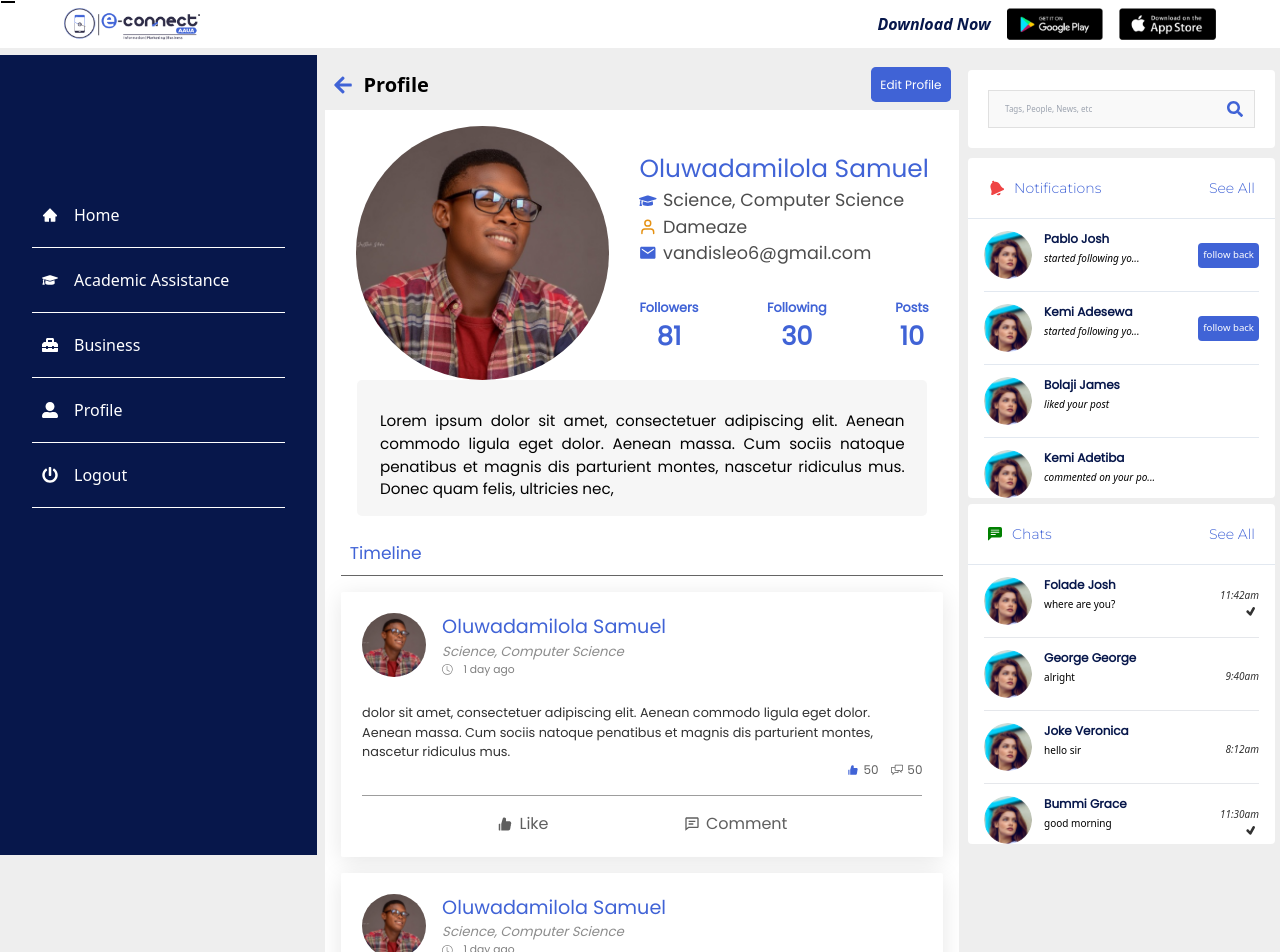
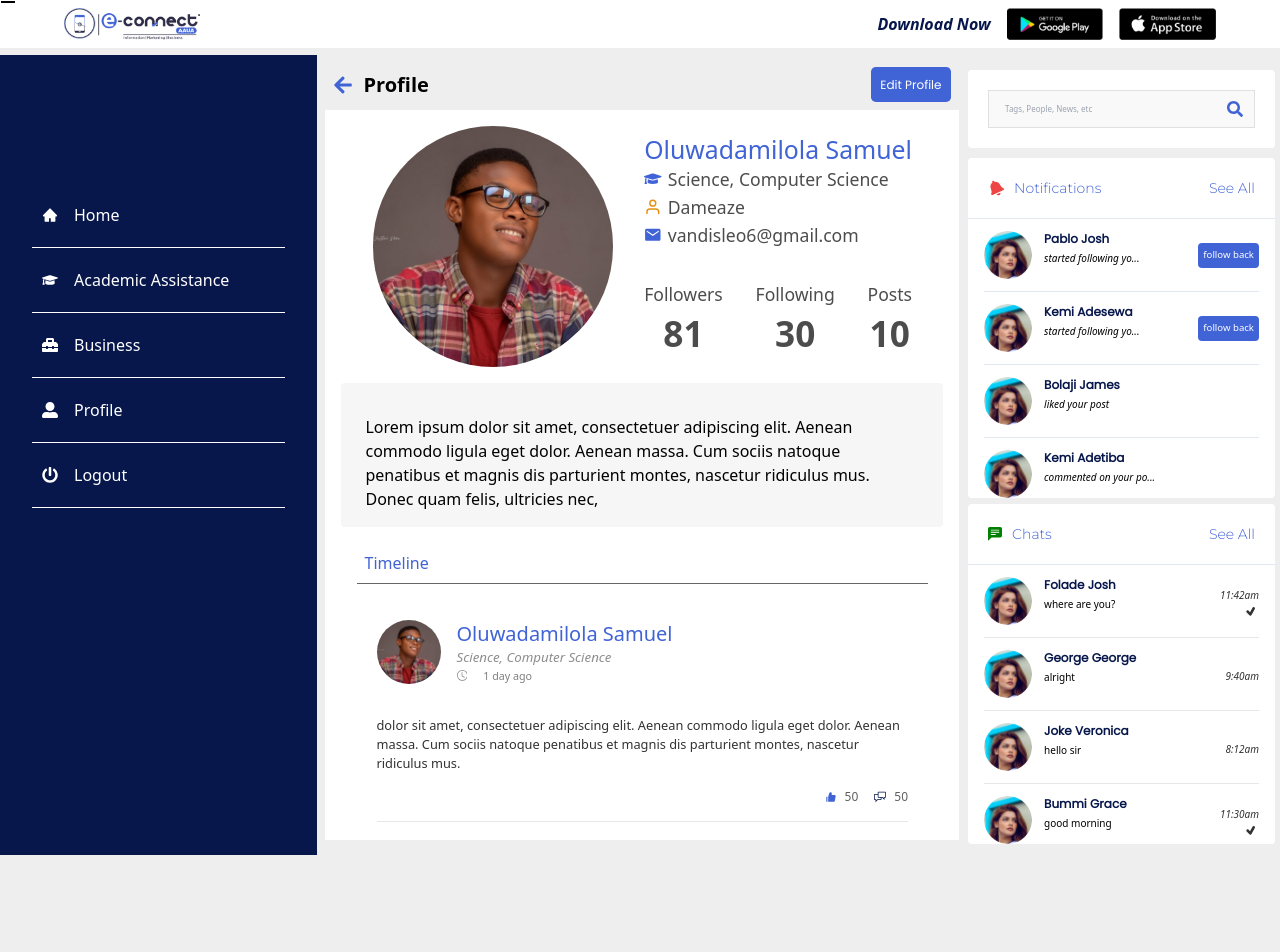
Before and after one commit to deralph/econnect-new, a React (Create React App) app: page /profile in a window 1280 px wide. Shown: the top 952 px of the page. After the commit the page ends 855 px from the top, so only its background shows below. Built offline with nearby package versions, Linux system fonts and the light colour scheme.

Commit message:
changing native css to tailwind

```diff
--- a/src/components/chat/Chat.js
+++ b/src/components/chat/Chat.js
@@ -10,10 +10,10 @@ import Profile from "../newsFeed/middle/profile/Profile";
 
 const Chat = ({ profile, non }) => {
   return (
-    <section className={style.section}>
+    <section className="auto relative bg-[#eee]">
       <AppNav />{" "}
       <div
-        className={styles.chat}
+        className="flex justify-between bg-[#eee] h-screen mt-14"
         // style={{ display: "flex", paddingTop: "55px" }}
       >
         <SideNav chat />
--- a/src/components/context/Context.js
+++ /dev/null
@@ -1,16 +0,0 @@
-import React, { createContext, useContext, useState } from "react";
-
-const appProvider = createContext();
-const [sidebar, setSidebar] = useState(true);
-
-const Context = ({ children }) => {
-  return (
-    <appProvider.Provider value={{ sidebar, setSidebar }}>
-      {children}
-    </appProvider.Provider>
-  );
-};
-
-export const useGlobal = () => useContext(appProvider);
-
-export default Context;
--- a/src/components/landingpage-signin/Landingpage.js
+++ b/src/components/landingpage-signin/Landingpage.js
@@ -6,14 +6,18 @@ const Landingpage = () => {
   return (
     <section className={styles.section}>
       <LandingNav />
-      <article className={styles.container}>
-        <article className={styles.article}>
-          <p className={styles.info}>
-            Latest Updates and Information on <span>campus</span>
+      <article className="flex justify-between items-center pt-[5%] px-[10%] ">
+        <article>
+          <p className="text-secondary text-[2em] text-left w-80 leading-[50px] ">
+            Latest Updates and Information on{" "}
+            <span className="uppercase block font-bold text-[1.8]">campus</span>
           </p>
-          <div className={styles.download}>
-            <p>download now</p>
-            <div className={styles["download-images"]}>
+          <div className="mt-8">
+            <p className="text-[#1e1e1e] text-sm font-medium capitalize">
+              download now
+            </p>
+            {/* <div className={styles["download-images"]}> */}
+            <div className="w-72 flex justify-between">
               <img src="GooglePlayStore.png" alt="google play" />
               <img src="/Appstore.png" alt="app store" />
             </div>
@@ -22,7 +26,7 @@ const Landingpage = () => {
         <img
           src="/landingpagephone.png"
           alt="landing page phone"
-          className={styles.phone}
+          className="h-[90vh] w-[30vw]"
         />
       </article>
     </section>
--- a/src/components/newsFeed/middle/profile/Profile.js
+++ b/src/components/newsFeed/middle/profile/Profile.js
@@ -14,77 +14,96 @@ const Profile = ({ pro, friendsProfile, chat }) => {
   ];
 
   return (
-    <section className={chat ? `${style1.chatSection}` : `center`}>
+    // <section className={chat ? `${style1.chatSection}` : `center`}>
+    <section
+      className={
+        chat
+          ? `h-[calc(100%-1.5em)] basis-2/5 mt-3 mb-2 ml-2 mr-[2px] bg-white rounded overflow-scroll shadow-[0px_l4px_21.px_rgba(0, 0, 0, 0.13)]`
+          : `center`
+      }
+    >
       {!friendsProfile ||
         (!chat && <BackArrow heading={"Profile"} option={option} />)}
       {pro && <BackArrow heading={"Profile"} option={option} />}
       <section
-        className={
-          friendsProfile
-            ? `${styles.profile} ${styles.extra}`
-            : `${styles.profile}`
-        }
+        className={`  h-[calc(100vh-70px)] overflow-scroll bg-white relative p-4 ${
+          friendsProfile && "mt-4"
+        }`}
       >
         {friendsProfile || (chat && <BackArrow />)}
         <article
-          className={
-            chat
-              ? `${styles.mainInfo} ${styles.mainInfo1}`
-              : `${styles.mainInfo}`
-          }
+          className={` flex justify-evenly items-center ${chat && "p-4"}`}
         >
-          <img src="/profilePics.png" alt="profile pics" />
+          <img
+            src="/profilePics.png"
+            alt="profile pics"
+            className="w-2/5 rounded-[50%]"
+          />
           <div className={styles.userInfo}>
-            <h1>Oluwadamilola Samuel</h1>
-            <p>
+            <h1 className="font-medium text-2xl text-primary">
+              Oluwadamilola Samuel
+            </h1>
+            <p className="flex items-center font-medium text-lg text-[rgba(0,0,0,0.7)]">
               <FaGraduationCap
                 style={{ color: "#4063D6", marginRight: "6px" }}
               />
               Science, Computer Science
             </p>
-            <p>
+            <p className="flex items-center font-medium text-lg text-[rgba(0,0,0,0.7)]">
               <FiUser style={{ color: "#E59112", marginRight: "6px" }} />
               Dameaze
             </p>
-            <p>
+            <p className="flex items-center font-medium text-lg text-[rgba(0,0,0,0.7)]">
               <IoMdMail style={{ color: "#4063D6", marginRight: "6px" }} />{" "}
               vandisleo6@gmail.com
             </p>
-            <div className={styles.follow}>
-              <p>
-                Followers<span>81</span>
+            <div className="mt-8 flex justify-between">
+              <p className="text-primary font-semibold text-[0.8em] text-center  flex flex-col justify-center">
+                Followers
+                <span className=" font-semibold text-[2em]">81</span>
               </p>
-              <p>
-                Following<span>30</span>
+              <p className="text-primary font-semibold text-[0.8em] text-center  flex flex-col justify-center">
+                Following
+                <span className=" font-semibold text-[2em]">30</span>
               </p>
-              <p>
+              <p className="text-primary font-semibold text-[0.8em] text-center   flex flex-col justify-center">
                 Posts
-                <span>10</span>
+                <span className=" font-semibold text-[2em]">10</span>
               </p>
             </div>
             {friendsProfile ||
               (chat && (
                 <div
-                  className={
-                    chat ? `${styles.btns} ${styles.btns1}` : `${styles.btns}`
-                  }
+                  className={`flex justify-between w-4/5 mt-4 ml-1/5 ${
+                    chat && "justify-end"
+                  }`}
                 >
-                  {!chat && <button>Message</button>}
-                  <button>
+                  {!chat && (
+                    <button
+                      className={`font-primary text-white py-2 px-6 bg-[#039b2d] rounded font-medium text-[0.74] ${
+                        chat && "bg-primary rounded font-semibold text-xs"
+                      } `}
+                    >
+                      Message
+                    </button>
+                  )}
+                  <button className="font-primary text-white py-2 px-6  bg-primary rounded font-semibold text-xs">
                     Following <IoIosArrowDown />
                   </button>
                 </div>
               ))}
           </div>
         </article>
-        <p className={styles.description}>
+        <p className="rounded font-normal text-base text-justifytext-black pt-8 px-6 pb-4 w-[]95% my-4 mx-auto bg-[rgba(217,217,217,0.25)] bg-">
           Lorem ipsum dolor sit amet, consectetuer adipiscing elit. Aenean
           commodo ligula eget dolor. Aenean massa. Cum sociis natoque penatibus
           et magnis dis parturient montes, nascetur ridiculus mus. Donec quam
           felis, ultricies nec,{" "}
         </p>
-        <article className={styles.timeline}>
-          <p className={styles.head}>Timeline</p>
+        <article className="w-[95%] my-4 mx-auto">
+          <p className="font-normal text-base text-justify p-2 text-primary border-b-[0.5px] border-solid border-[rgba(0,0,0,0.6)]">
+            Timeline
+          </p>
           <TimelinePost />{" "}
         </article>
       </section>
--- a/src/components/newsFeed/middle/profile/TimelinePost.js
+++ b/src/components/newsFeed/middle/profile/TimelinePost.js
@@ -15,40 +15,46 @@ const TimelinePost = () => {
           index
         ) => {
           return (
-            <div className={styles.post} key={index}>
-              <div className={styles.user}>
-                <img src={image} alt={name} />
+            // post
+            <div
+              className="bg-white rounded-[2]px  mt-4 p-5 shadow-[0_4_23_rgba(0,0,0,0.1)]"
+              key={index}
+            >
+              <div className="flex items-center">
+                <img
+                  src={image}
+                  alt={name}
+                  className="w-16 rounded-[50%] mr-4"
+                />
                 <div className="">
-                  <p>{name}</p>
-                  <p>{course}</p>
-                  <p style={{ display: "flex", alignItems: "center" }}>
+                  <p className="font-medium text-xl text-primary">{name}</p>
+                  <p className="italic font-normal text-[0.83em] text-[rgba(0,0,0,0.45)]">
+                    {course}
+                  </p>
+                  <p className="flex items-center font-medium text-[0.67em] text-[rgba(0,0,0,0.5)]">
                     {" "}
-                    <BsClock style={{ marginRight: "1em" }} />
+                    <BsClock className="mr-4" />
                     {time}
                   </p>
                 </div>
               </div>
-              <p className={styles.postDescription}>{description}</p>
-              <div className="">
-                <p>
-                  <AiFillLike
-                    style={{ color: "#4063D6", marginRight: ".4em" }}
-                  />{" "}
-                  50
+              <p className="font-normal text-[0.8em] mt-8 text-[#323232]">
+                {description}
+              </p>
+              <div className=" flex mt-4 justify-end pb-4 border-b-[0.65px] border-solid border-[50,50,50,0.48]">
+                <p className="ml-4 font-medium text-xs flex items-center text-[rgba(50,50,50,0.78)]">
+                  <AiFillLike className="text-primary mr-2" /> 50
                 </p>
-                <p>
-                  <GoCommentDiscussion
-                    style={{ color: "##07174B", marginRight: ".4em" }}
-                  />{" "}
-                  50
+                <p className="ml-4 font-medium text-xs flex items-center text-[rgba(50,50,50,0.78)]">
+                  <GoCommentDiscussion className="text-secondary mr-2" /> 50
                 </p>
               </div>
-              <div className="">
-                <p>
-                  <AiFillLike style={{ marginRight: ".4em" }} /> Like
+              <div className="flex justify-evenly items-center pt-4">
+                <p className="text-[rgba(50,50,50,0.78)] flex items-center">
+                  <AiFillLike className="mr-2" /> Like
                 </p>
-                <p>
-                  <BiCommentDetail style={{ marginRight: ".4em" }} /> Comment
+                <p className="text-[rgba{50,50,50,0.78}] flex items-center">
+                  <BiCommentDetail className="mr-2" /> Comment
                 </p>
               </div>
             </div>
--- a/tailwind.config.js
+++ b/tailwind.config.js
@@ -3,6 +3,9 @@ module.exports = {
   content: ["./src/**/*.{js,jsx,ts,tsx}"],
   theme: {
     extend: {
+      backgroundImage: {
+        landback: "url('/../../public/Background.jpg')",
+      },
       colors: {
         primary: "#4063d6",
         secondary: "#07174b",
```
Also changed, not shown: src/components/chat/ChatSite.js (+28 -12 lines), src/components/landingpage-signin/Login.js (+29 -16 lines), src/components/landingpage-signin/Register.js (+57 -24 lines), src/styles/signin.module.css (+24 -0 lines).
